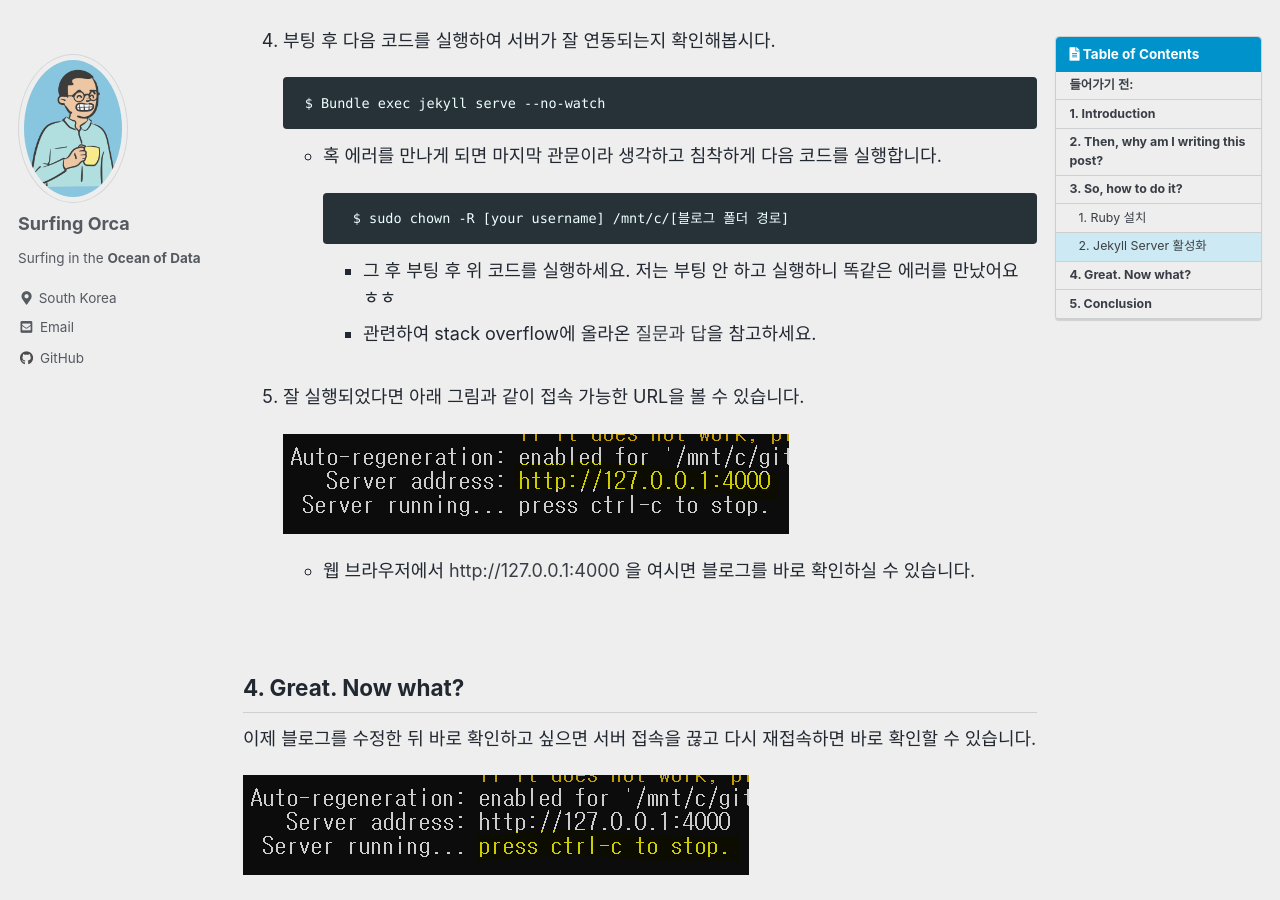
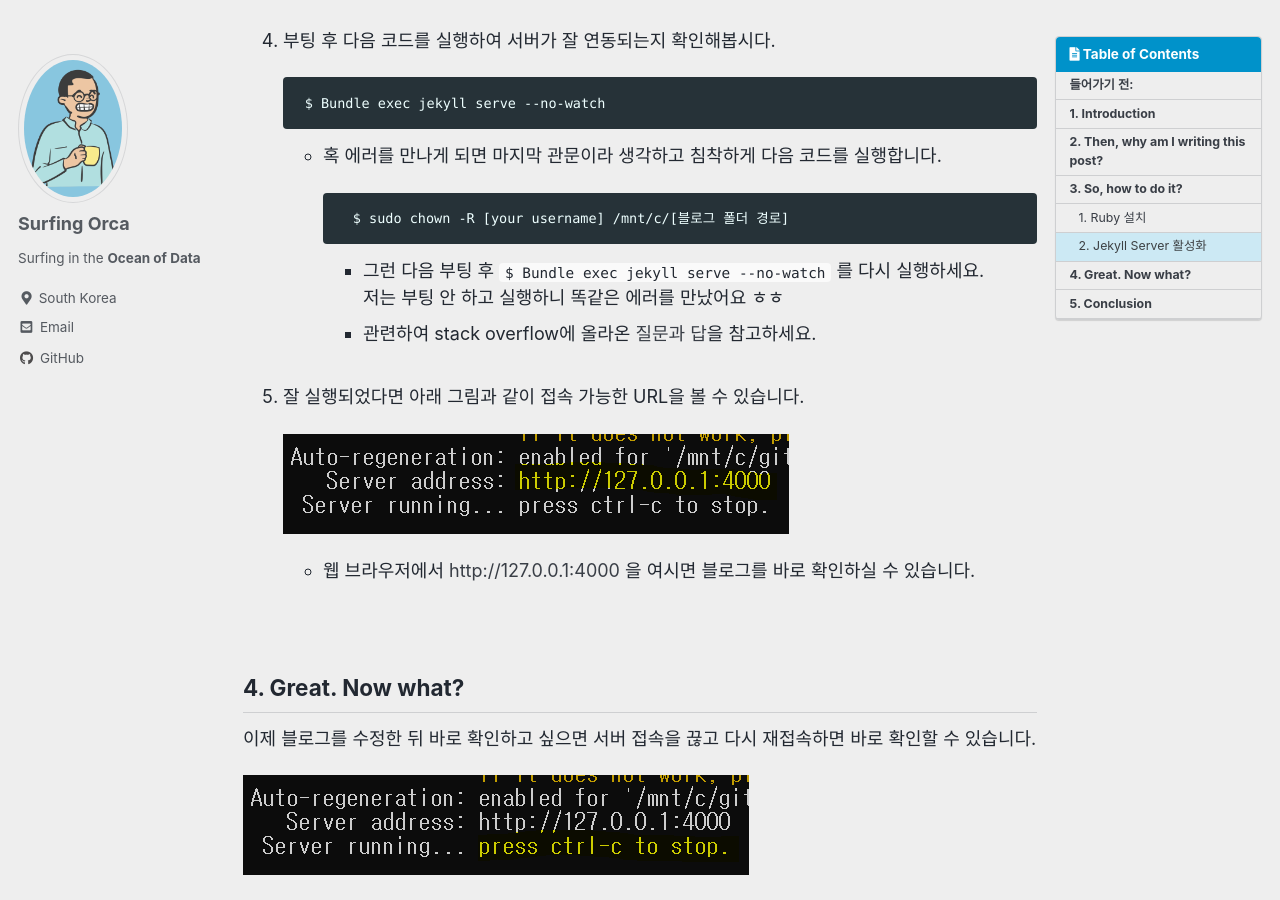
Before and after one commit to SurfingOrca/SurfingOrca.github.io, a Jekyll site: the page built from _posts/2020-08-29-blog_setup.md, in a window 1280 px wide and 900 px high, scrolled down 5945 px. Built offline with Jekyll 4.4.1, drawn with Linux system fonts in a browser that asks for light colours; cached includes are drawn as plain includes; comment, search, counter and statistics services are not loaded.

Commit message:
The post is modified.

````diff
--- a/_posts/2020-08-29-blog_setup.md
+++ b/_posts/2020-08-29-blog_setup.md
@@ -197,7 +197,8 @@ Linux OS에서 Ruby를 설치할 수 있는데 그래서 Ubuntu 설치가 필요
         $ sudo chown -R [your username] /mnt/c/[블로그 폴더 경로]
         ```
 
-        - 그 후 부팅 후 위 코드를 실행하세요. 저는 부팅 안 하고 실행하니 똑같은 에러를 만났어요 ㅎㅎ
+        - 그런 다음 부팅 후 `$ Bundle exec jekyll serve --no-watch` 를 다시 실행하세요.
+        저는 부팅 안 하고 실행하니 똑같은 에러를 만났어요 ㅎㅎ
         - 관련하여 stack overflow에 올라온 [질문과 답](https://stackoverflow.com/questions/57243299/jekyll-operation-not-permitted-apply2files)을 참고하세요.
 &nbsp;
 &nbsp;
````
